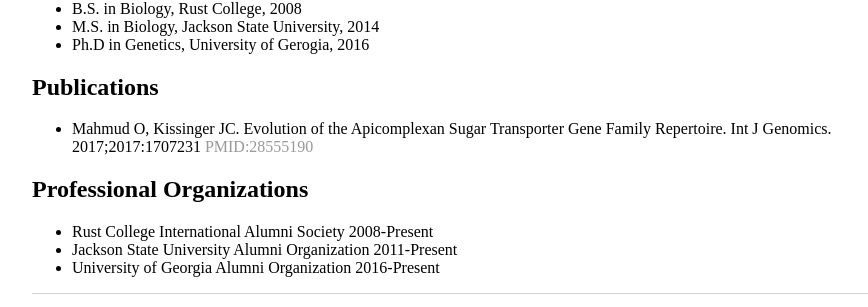
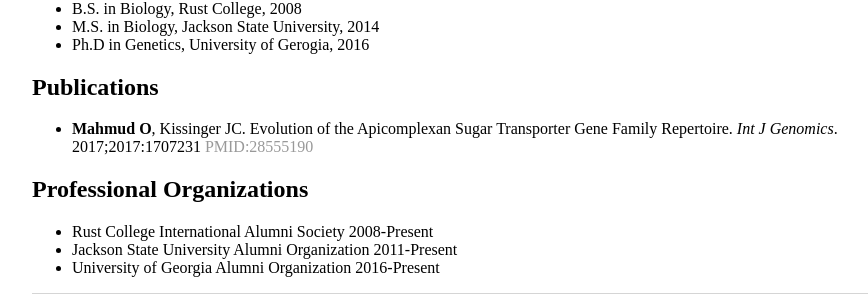
Before and after one commit to Zoites/zoites.github.io.old, a Jekyll site: the page built from cv/index.html, in a window 1280 px wide. Shown: the part 320-627 px from the top of the page, without its empty margins (160-1028 px from the left). Built offline with Jekyll 4.4.1, drawn with Linux system fonts in a browser that asks for light colours.

```diff
--- a/cv/index.html
+++ b/cv/index.html
@@ -24,8 +24,8 @@ title: CV
 </ul>
 				<h2>Publications</h2>
 				<ul class="list-unstyled">
-					<li> Mahmud O, Kissinger JC. Evolution of the Apicomplexan Sugar Transporter Gene Family Repertoire.
-						Int J Genomics. 2017;2017:1707231 <a href="https://www.ncbi.nlm.nih.gov/pubmed/28555190"
+					<li> <b>Mahmud O</b>, Kissinger JC. Evolution of the Apicomplexan Sugar Transporter Gene Family Repertoire.
+						<i>Int J Genomics</i>. 2017;2017:1707231 <a href="https://www.ncbi.nlm.nih.gov/pubmed/28555190"
 						title="PMID:28555190 ">PMID:28555190 </a>
 </ul>
 				<h2>Professional Organizations</h2>
```
